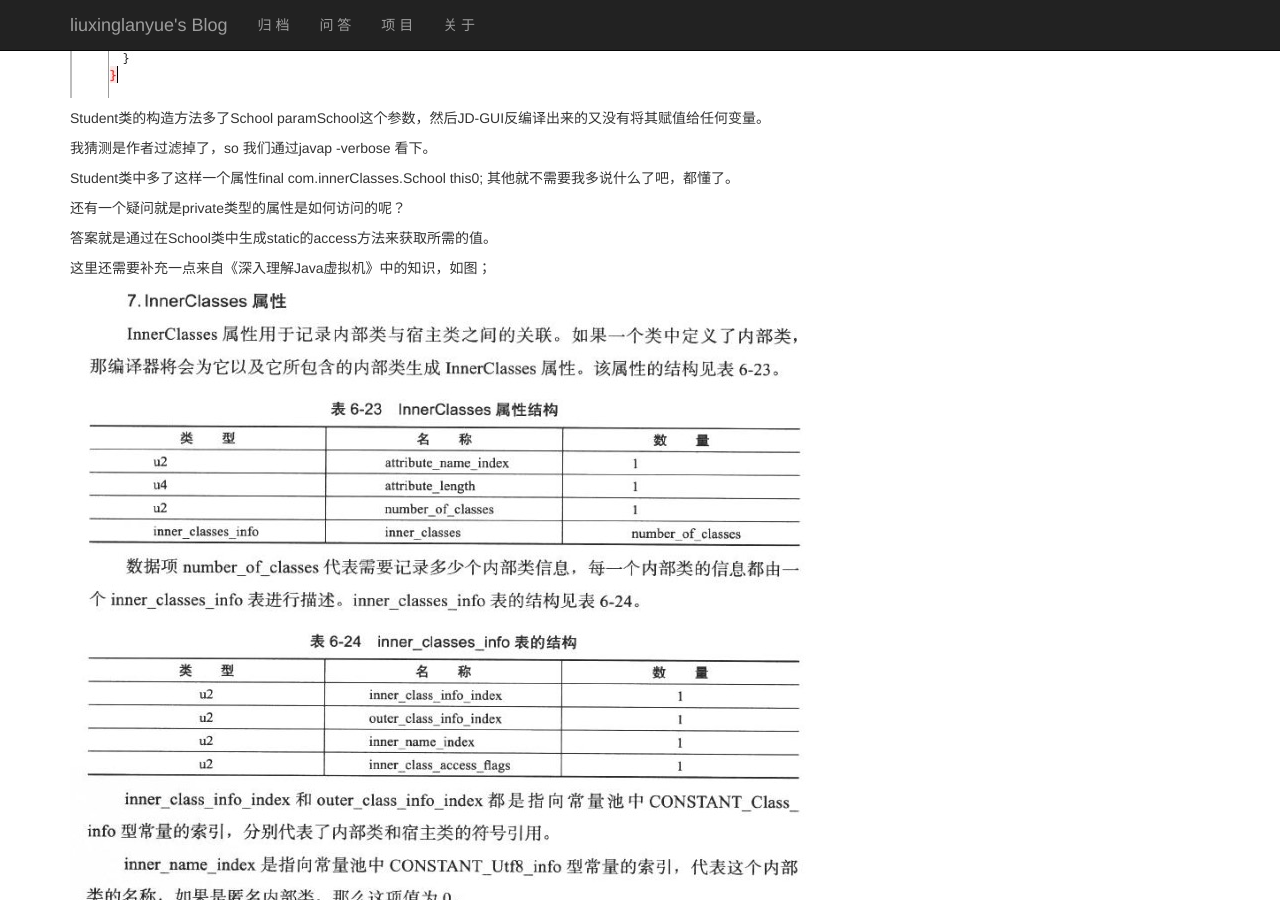
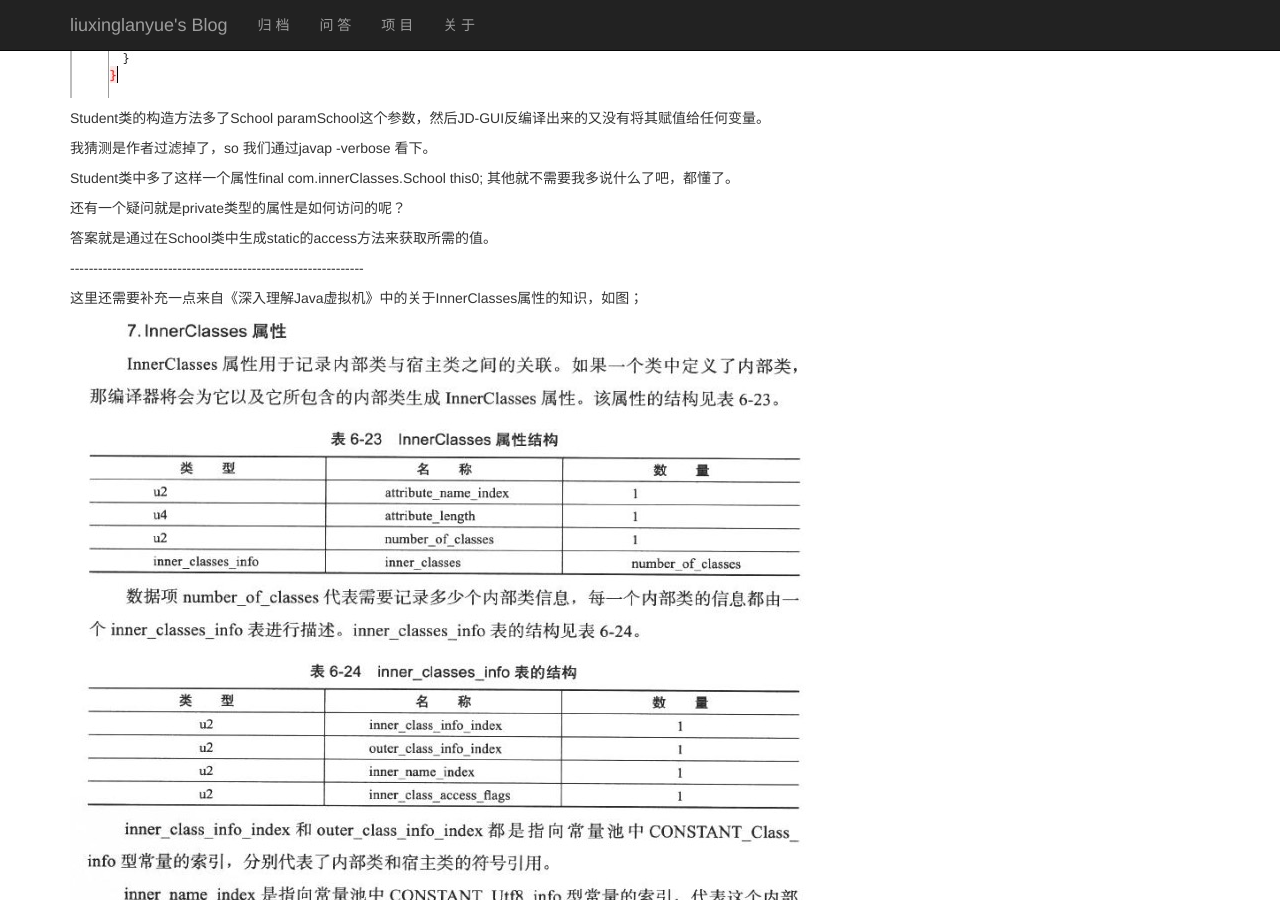
Before and after one commit to liuxinglanyue/blog, a Jekyll site: the page built from _posts/2014-12-22-inner-class.markdown, in a window 1280 px wide and 900 px high, scrolled down 990 px. Built offline with Jekyll 4.4.1, drawn with Linux system fonts in a browser that asks for light colours; nearby versions of some CDN libraries; Markdown is read by kramdown in place of the engine named in the settings; comment, search, counter and statistics services are not loaded.

Commit message:
Update 2014-12-22-inner-class.markdown

```diff
--- a/_posts/2014-12-22-inner-class.markdown
+++ b/_posts/2014-12-22-inner-class.markdown
@@ -53,6 +53,8 @@ Student类中多了这样一个属性final com.innerClasses.School this0; 其他
 
 答案就是通过在School类中生成static的access方法来获取所需的值。
 
-这里还需要补充一点来自《深入理解Java虚拟机》中的知识，如图；
+\-\-\-\-\-\-\-\-\-\-\-\-\-\-\-\-\-\-\-\-\-\-\-\-\-\-\-\-\-\-\-\-\-\-\-\-\-\-\-\-\-\-\-\-\-\-\-\-\-\-\-\-\-\-\-\-\-\-\-\-\-\-\-
+
+这里还需要补充一点来自《深入理解Java虚拟机》中的关于InnerClasses属性的知识，如图；
 
 ![hello](/img/inner-classes.png)
```
